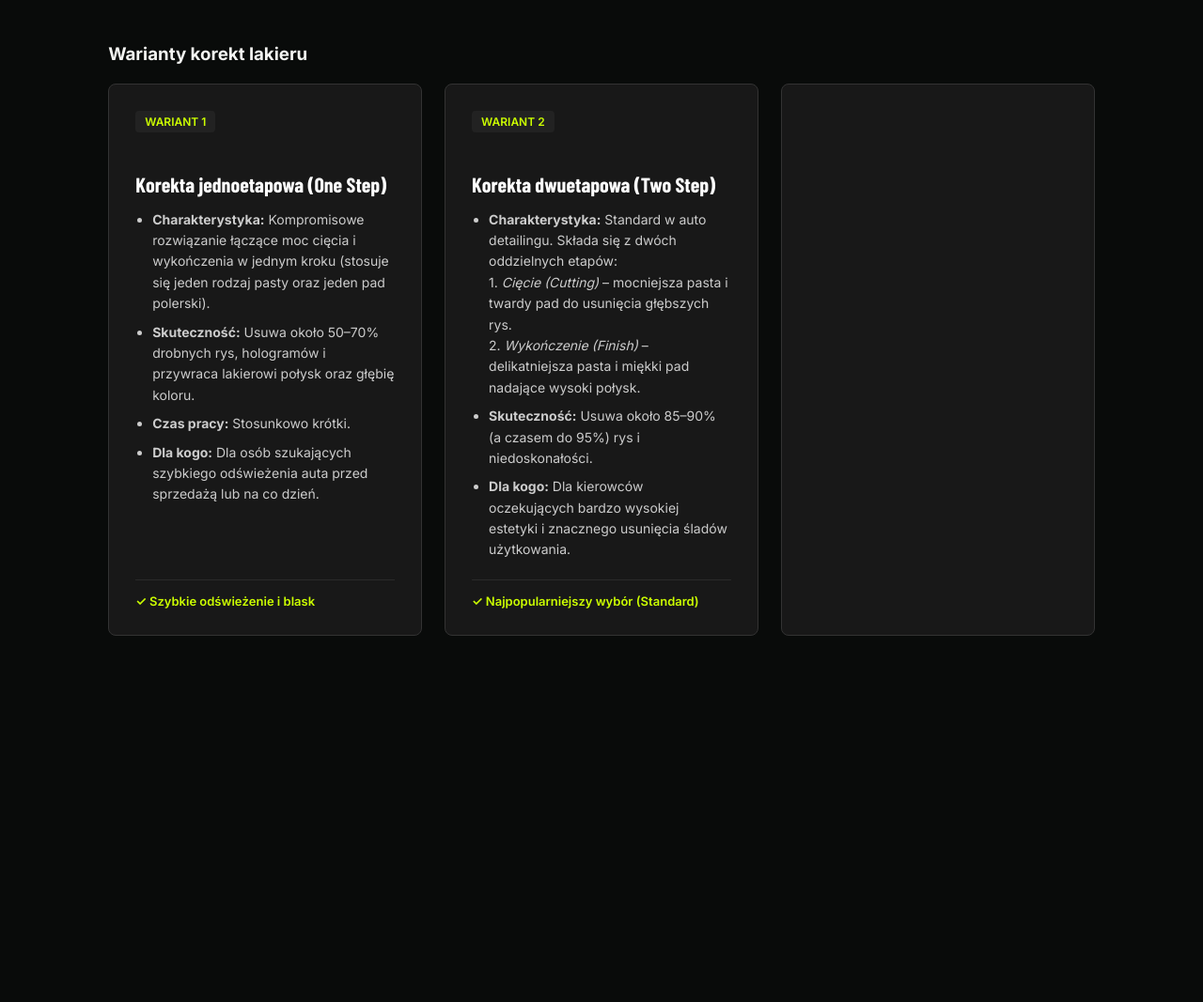
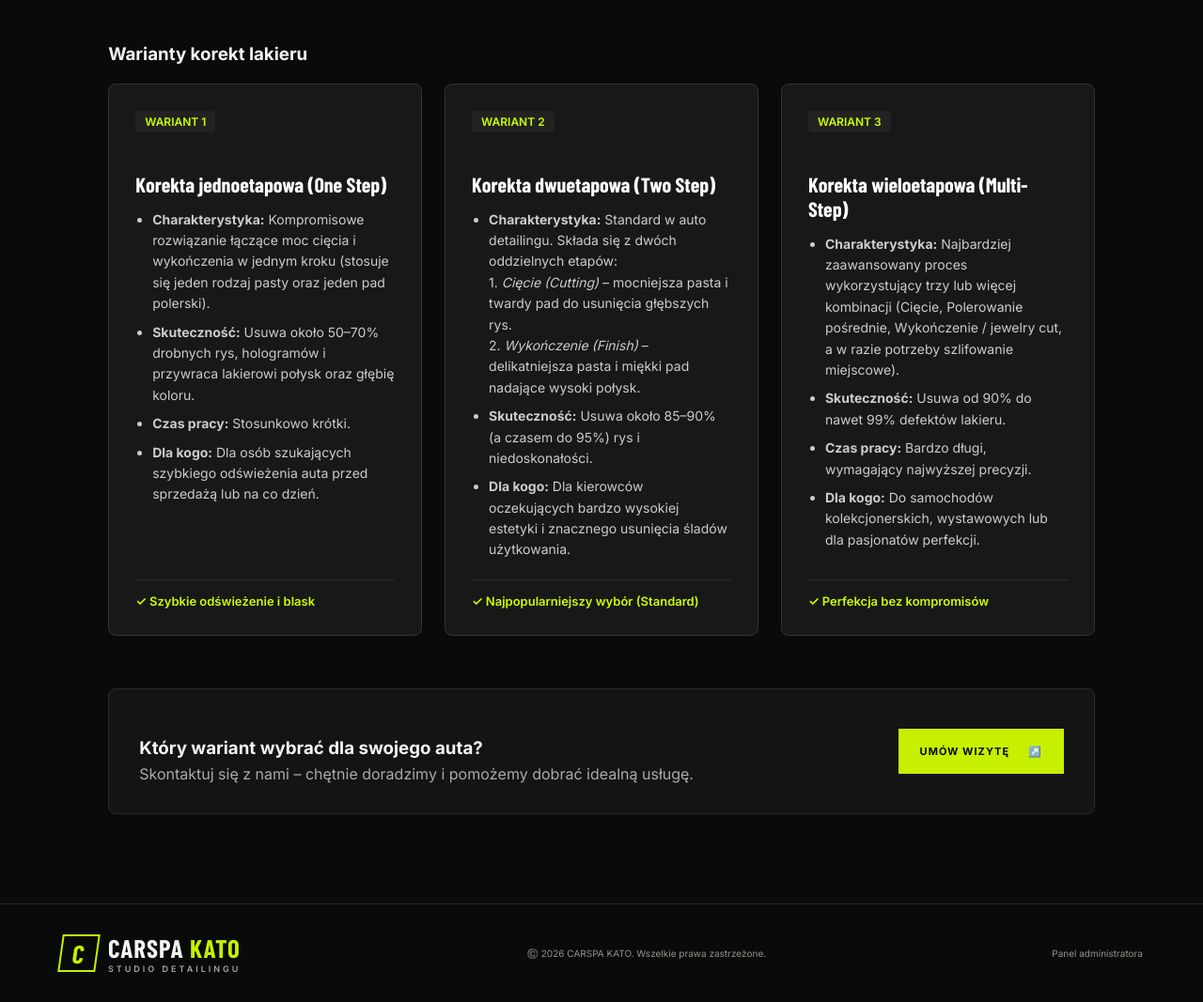
Before and after one commit to carspakato/carspakato, a website: page public/korekty-lakieru.html in a window 1280 px wide. Shown: the part 665-1732 px from the top of the page at 94% size. Before the commit the page ends 1437 px from the top, so only its background shows below. Drawn offline with nearby package versions, Linux system fonts and the light colour scheme; a web font is replaced by a local one.

Commit message:
Update korekty-lakieru.html

```diff
--- a/public/korekty-lakieru.html
+++ b/public/korekty-lakieru.html
@@ -70,7 +70,7 @@
 
         <!-- Kafelki z wariantami korekt -->
         <h3 style="margin-top: 48px; margin-bottom: 20px;">Warianty korekt lakieru</h3>
-        <div style="display: grid; grid-template-columns: repeat(auto-fit, minmax(320px, 1fr)); gap: 24px;">
+        <div style="display: grid; grid-template-columns: repeat(auto-fit, minmax(280px, 1fr)); gap: 24px;">
 
             <!-- 1. One Step -->
             <div style="background: #181818; border: 1px solid #333; border-radius: 8px; padding: 28px; display: flex; flex-direction: column; justify-content: space-between;">
@@ -113,4 +113,53 @@
             <!-- 3. Multi-Step -->
             <div style="background: #181818; border: 1px solid #333; border-radius: 8px; padding: 28px; display: flex; flex-direction: column; justify-content: space-between;">
                 <div>
-                    <span style="display: inline-block; background: #222; color: #ccff00; padding: 4px 10px; border-radius: 4px; font-size:
+                    <span style="display: inline-block; background: #222; color: #ccff00; padding: 4px 10px; border-radius: 4px; font-size: 12px; font-weight: 600; margin-bottom: 12px;">WARIANT 3</span>
+                    <h4 style="color: #fff; margin-bottom: 14px; font-size: 22px; font-family: 'Barlow Condensed', sans-serif;">Korekta wieloetapowa (Multi-Step)</h4>
+
+                    <ul style="color: #ccc; font-size: 14px; line-height: 1.6; padding-left: 18px; margin: 0 0 20px 0;">
+                        <li style="margin-bottom: 8px;"><strong>Charakterystyka:</strong> Najbardziej zaawansowany proces wykorzystujący trzy lub więcej kombinacji (Cięcie, Polerowanie pośrednie, Wykończenie / jewelry cut, a w razie potrzeby szlifowanie miejscowe).</li>
+                        <li style="margin-bottom: 8px;"><strong>Skuteczność:</strong> Usuwa od 90% do nawet 99% defektów lakieru.</li>
+                        <li style="margin-bottom: 8px;"><strong>Czas pracy:</strong> Bardzo długi, wymagający najwyższej precyzji.</li>
+                        <li><strong>Dla kogo:</strong> Do samochodów kolekcjonerskich, wystawowych lub dla pasjonatów perfekcji.</li>
+                    </ul>
+                </div>
+                <div style="border-top: 1px solid #2a2a2a; padding-top: 14px; color: #ccff00; font-size: 13px; font-weight: 600;">
+                    ✓ Perfekcja bez kompromisów
+                </div>
+            </div>
+
+        </div>
+
+        <!-- Sekcja CTA -->
+        <div style="margin-top: 56px; background: #141414; border: 1px solid #2a2a2a; border-radius: 8px; padding: 32px; display: flex; flex-wrap: wrap; justify-content: space-between; align-items: center; gap: 20px;">
+            <div>
+                <h3 style="margin-bottom: 6px;">Który wariant wybrać dla swojego auta?</h3>
+                <p style="color: #aaa; margin: 0;">Skontaktuj się z nami – chętnie doradzimy i pomożemy dobrać idealną usługę.</p>
+            </div>
+            <a class="btn primary" href="/#rezerwacja">UMÓW WIZYTĘ <span>↗️</span></a>
+        </div>
+    </section>
+</main>
+
+<footer>
+    <a class="brand" href="/"><span class="brand-mark">C</span><span>CARSPA <span class="lime">KATO</span><small>STUDIO DETAILINGU</small></span></a>
+    <span>©️ <span id="year"></span> CARSPA KATO. Wszelkie prawa zastrzeżone.</span>
+    <a href="/admin.html">Panel administratora</a>
+</footer>
+
+<script>
+    document.getElementById('year').textContent = new Date().getFullYear();
+    const menuToggle = document.getElementById('menuToggle');
+    const nav = document.getElementById('nav');
+    if (menuToggle && nav) { menuToggle.addEventListener('click', () => nav.classList.toggle('open')); }
+
+    const btn = document.getElementById('servicesDropdownBtn');
+    const menu = document.getElementById('servicesDropdownMenu');
+    if (btn && menu) {
+        btn.addEventListener('click', (e) => { e.preventDefault(); e.stopPropagation(); menu.classList.toggle('show'); });
+        menu.querySelectorAll('a').forEach(link => { link.addEventListener('click', () => menu.classList.remove('show')); });
+        document.addEventListener('click', (e) => { if (!menu.contains(e.target) && e.target !== btn) { menu.classList.remove('show'); } });
+    }
+</script>
+</body>
+</html>
```
